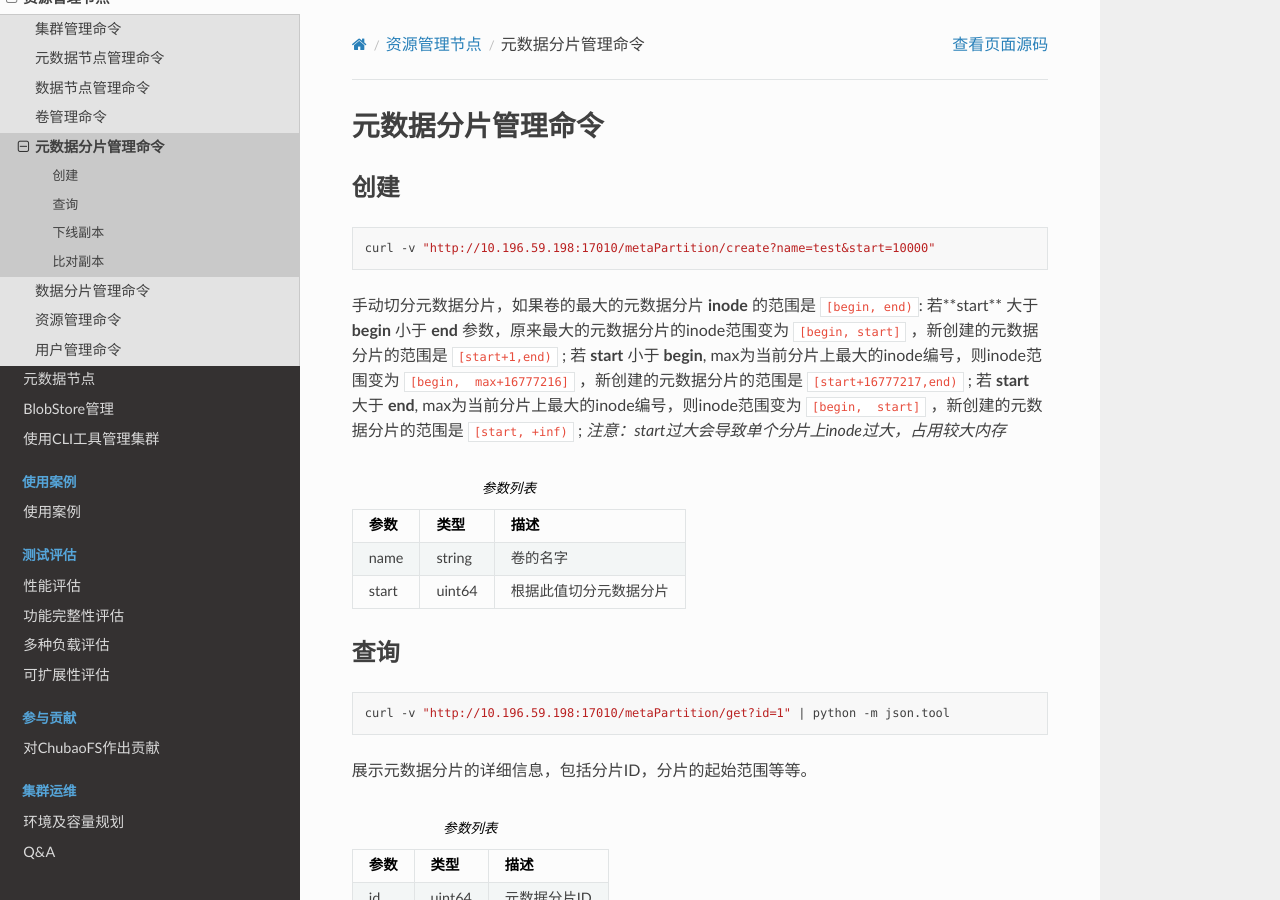
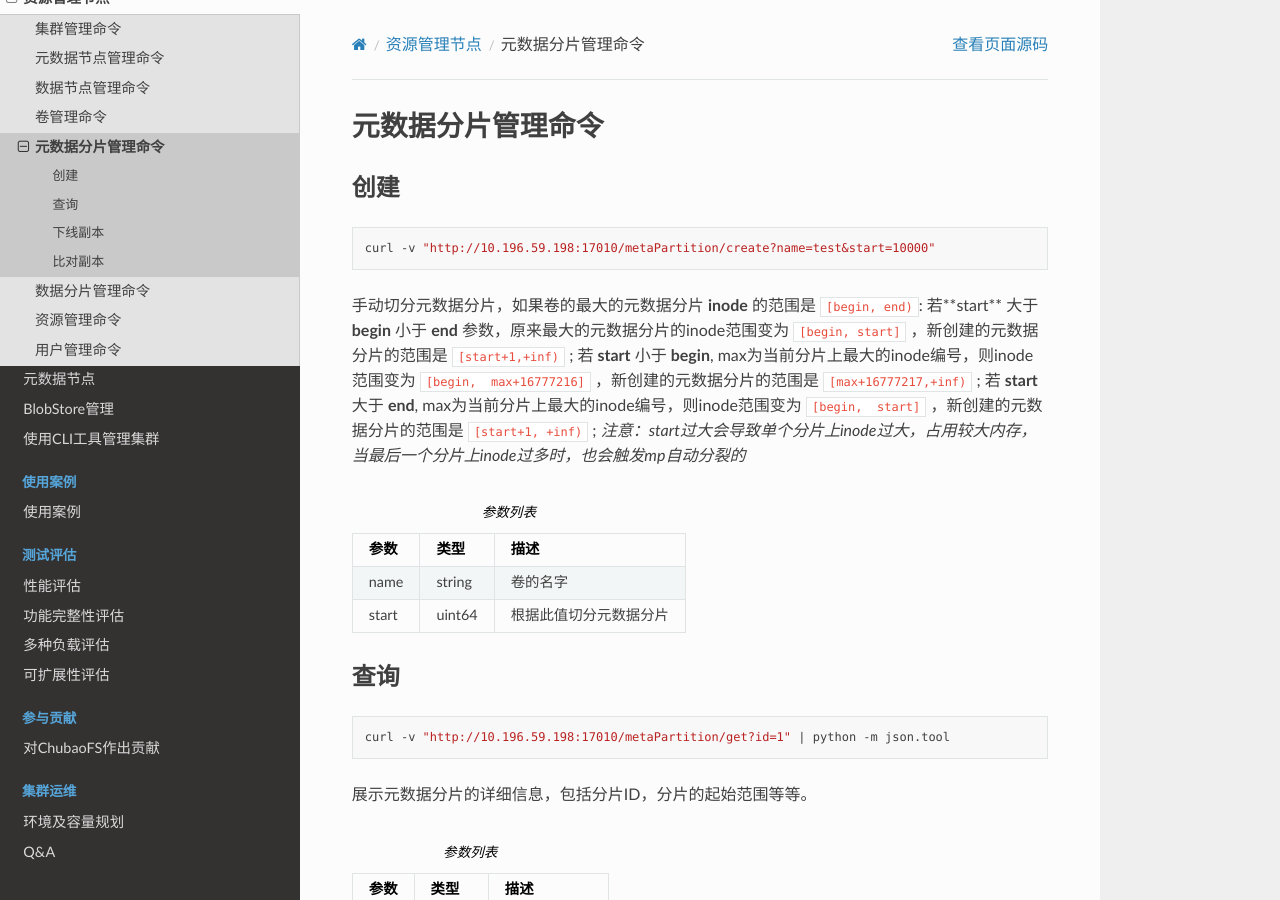
Before and after one commit to cubefs/docs-zh, a Sphinx documentation site: the page built from docs/source/admin-api/master/meta-partition.rst, in a window 1280 px wide and 900 px high. Built offline with Sphinx 7.4.7 and the Read the Docs theme 2.0.0, drawn with Linux system fonts in a browser that asks for light colours.

Commit message:
docs: update meta-partition.rst about create meta partition
Signed-off-by: Victor1319 <834863182@qq.com>

```diff
--- a/docs/source/admin-api/master/meta-partition.rst
+++ b/docs/source/admin-api/master/meta-partition.rst
@@ -10,10 +10,10 @@
 
 
 手动切分元数据分片，如果卷的最大的元数据分片 **inode** 的范围是 ``[begin, end)``:
-若**start** 大于 **begin** 小于 **end** 参数，原来最大的元数据分片的inode范围变为 ``[begin, start]`` ，新创建的元数据分片的范围是 ``[start+1,end)`` ;
-若 **start** 小于 **begin**, max为当前分片上最大的inode编号，则inode范围变为 ``[begin,  max+16777216]`` ，新创建的元数据分片的范围是 ``[start+16777217,end)`` ;
-若 **start** 大于 **end**, max为当前分片上最大的inode编号，则inode范围变为 ``[begin,  start]`` ，新创建的元数据分片的范围是 ``[start, +inf)`` ;
-*注意：start过大会导致单个分片上inode过大，占用较大内存*
+若**start** 大于 **begin** 小于 **end** 参数，原来最大的元数据分片的inode范围变为 ``[begin, start]`` ，新创建的元数据分片的范围是 ``[start+1,+inf)`` ;
+若 **start** 小于 **begin**, max为当前分片上最大的inode编号，则inode范围变为 ``[begin,  max+16777216]`` ，新创建的元数据分片的范围是 ``[max+16777217,+inf)`` ;
+若 **start** 大于 **end**, max为当前分片上最大的inode编号，则inode范围变为 ``[begin,  start]`` ，新创建的元数据分片的范围是 ``[start+1, +inf)`` ;
+*注意：start过大会导致单个分片上inode过大，占用较大内存， 当最后一个分片上inode过多时，也会触发mp自动分裂的*
 
 .. csv-table:: 参数列表
    :header: "参数", "类型", "描述"
```
